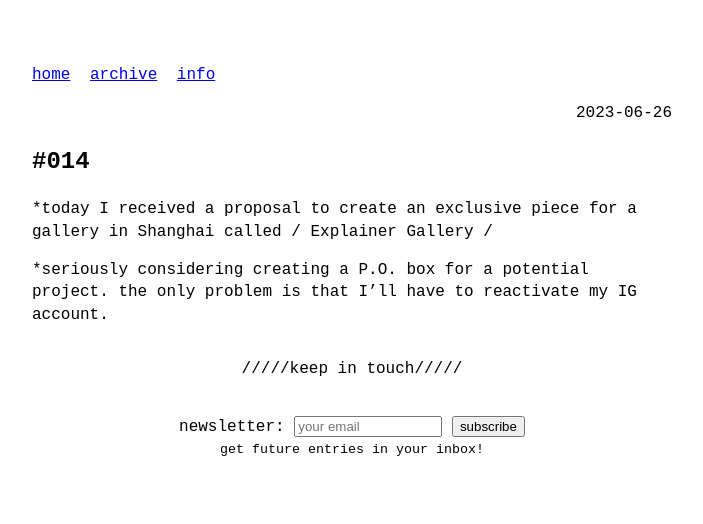
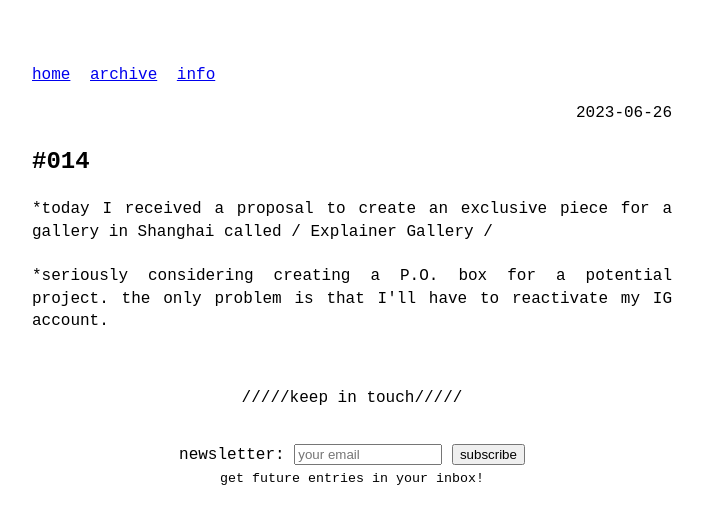
Before and after one commit to odaniloluna/odaniloluna.github.io, a Jekyll site: the page built from _posts/2023-06-26-#014.md, in a window 1280 px wide. Shown: the top 524 px of the page, without its empty margins (288-991 px from the left). Built offline with Jekyll 4.4.1, drawn with Linux system fonts in a browser that asks for light colours; our own code applies the rules of GitHub Pages for plain Markdown files.

Commit message:
Update 2023-06-26-#014.md

```diff
--- a/_posts/2023-06-26-#014.md
+++ b/_posts/2023-06-26-#014.md
@@ -1,4 +1,13 @@
+---
+layout: post
+title: #014
+slug: #014
+---
 
+<p class="description" style="text-align: justify;">
 *today I received a proposal to create an exclusive piece for a gallery in Shanghai called / Explainer Gallery /
-
+<br>
+  <br>
 *seriously considering creating a P.O. box for a potential project. the only problem is that I'll have to reactivate my IG account.
+<br>
+  <br>
```
